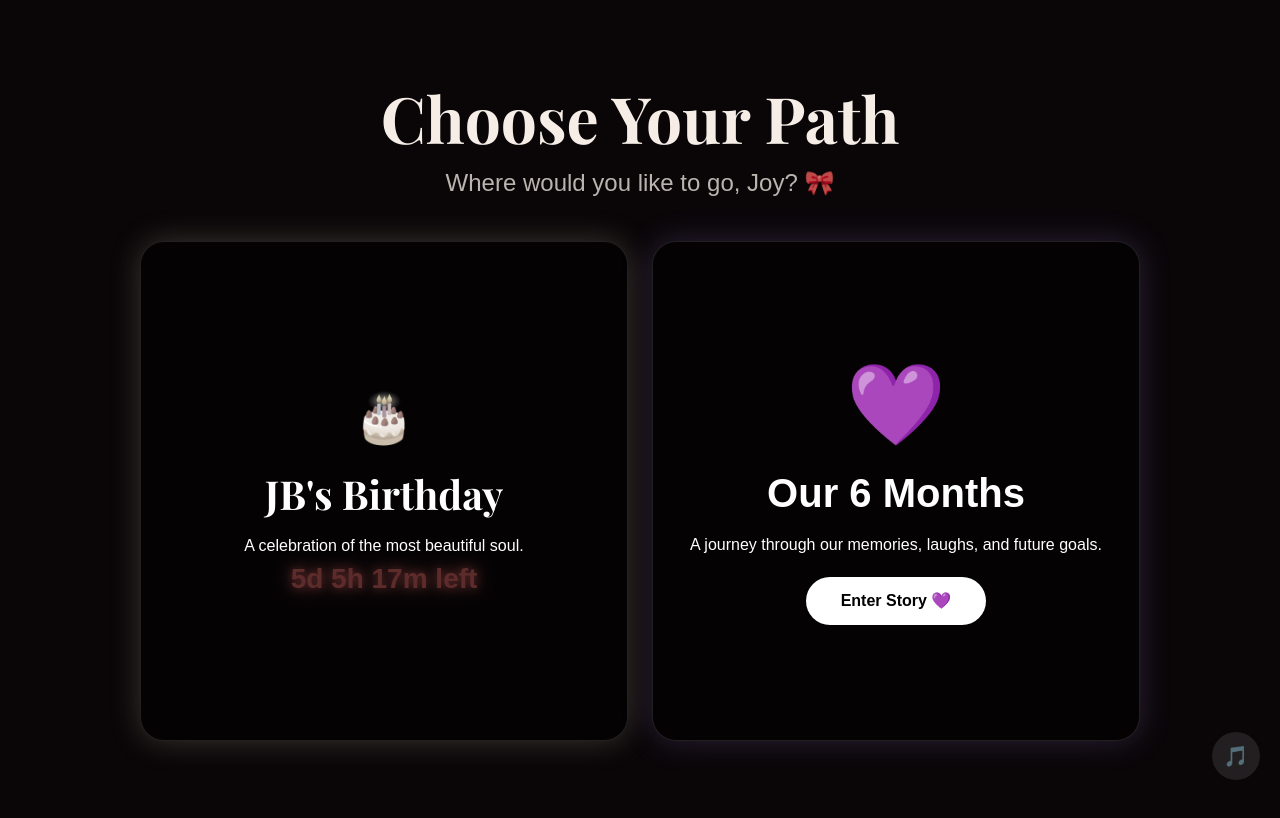
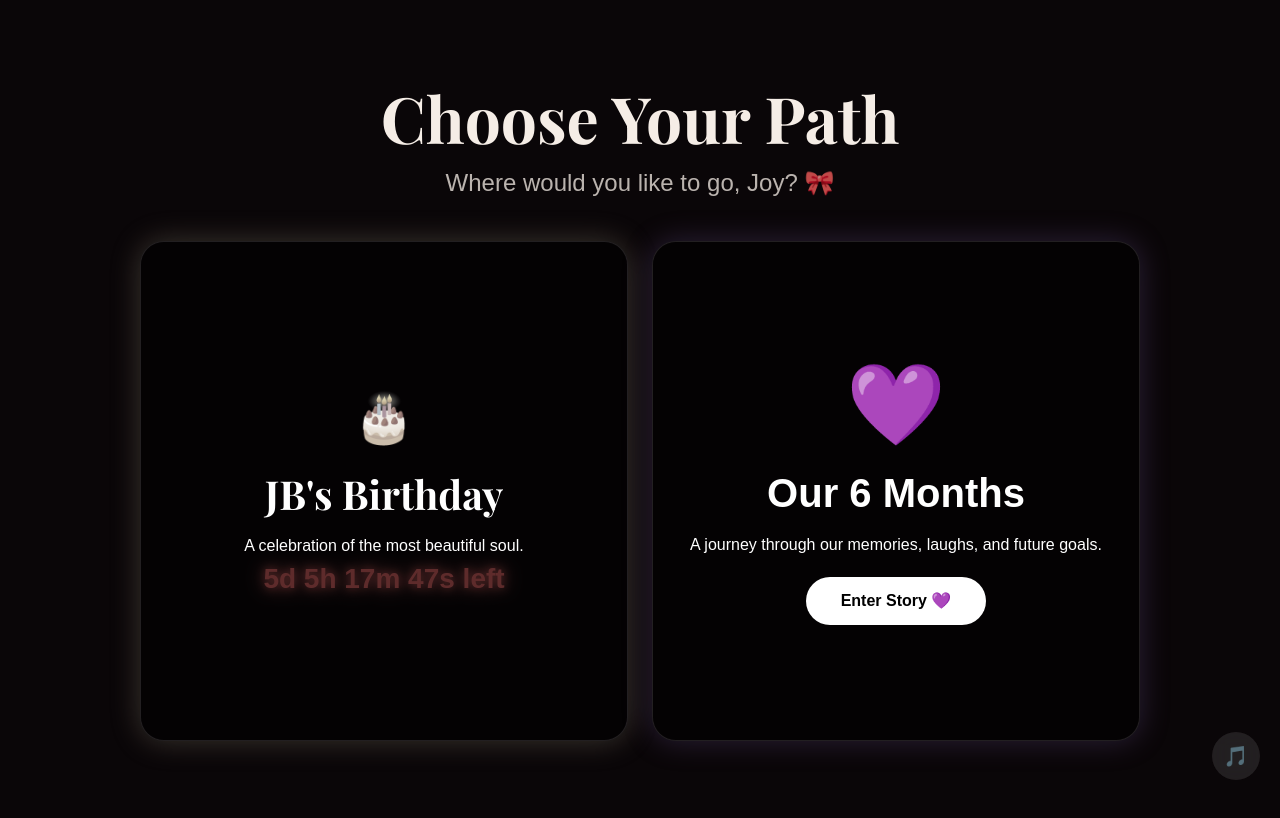
Before and after one commit to mosesmuthee/JoyVerse, a plain HTML site: page choose.html in a window 1280 px wide. Drawn offline with nearby package versions, Linux system fonts and the light colour scheme; some packages are replaced by stand-ins of ours; a script that the page names is missing; a web font is replaced by a local one.

Commit message:
Let's Go

```diff
--- a/choose.html
+++ b/choose.html
@@ -99,7 +99,8 @@
             const days = Math.floor(diff / (1000*60*60*24));
             const hrs  = Math.floor((diff % (1000*60*60*24)) / (1000*60*60));
             const mins = Math.floor((diff % (1000*60*60)) / (1000*60));
-            document.getElementById('countdown').textContent = `${days}d ${hrs}h ${mins}m left`;
+            const secs = Math.floor((diff % (1000*60)) / 1000);
+            document.getElementById('countdown').textContent = `${days}d ${hrs}h ${mins}m ${secs}s left`;
         }
 
         setInterval(updateCountdown, 1000);
```
